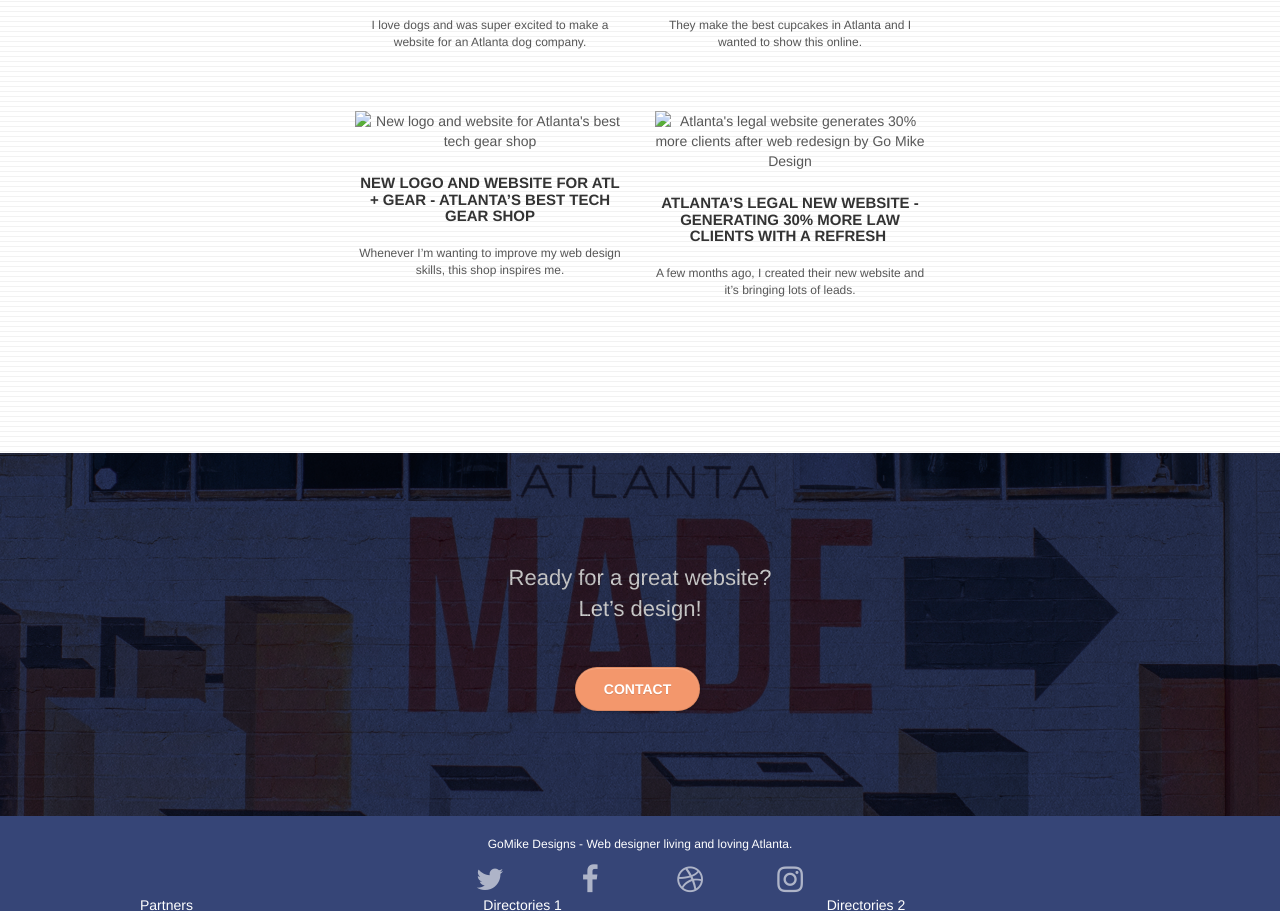
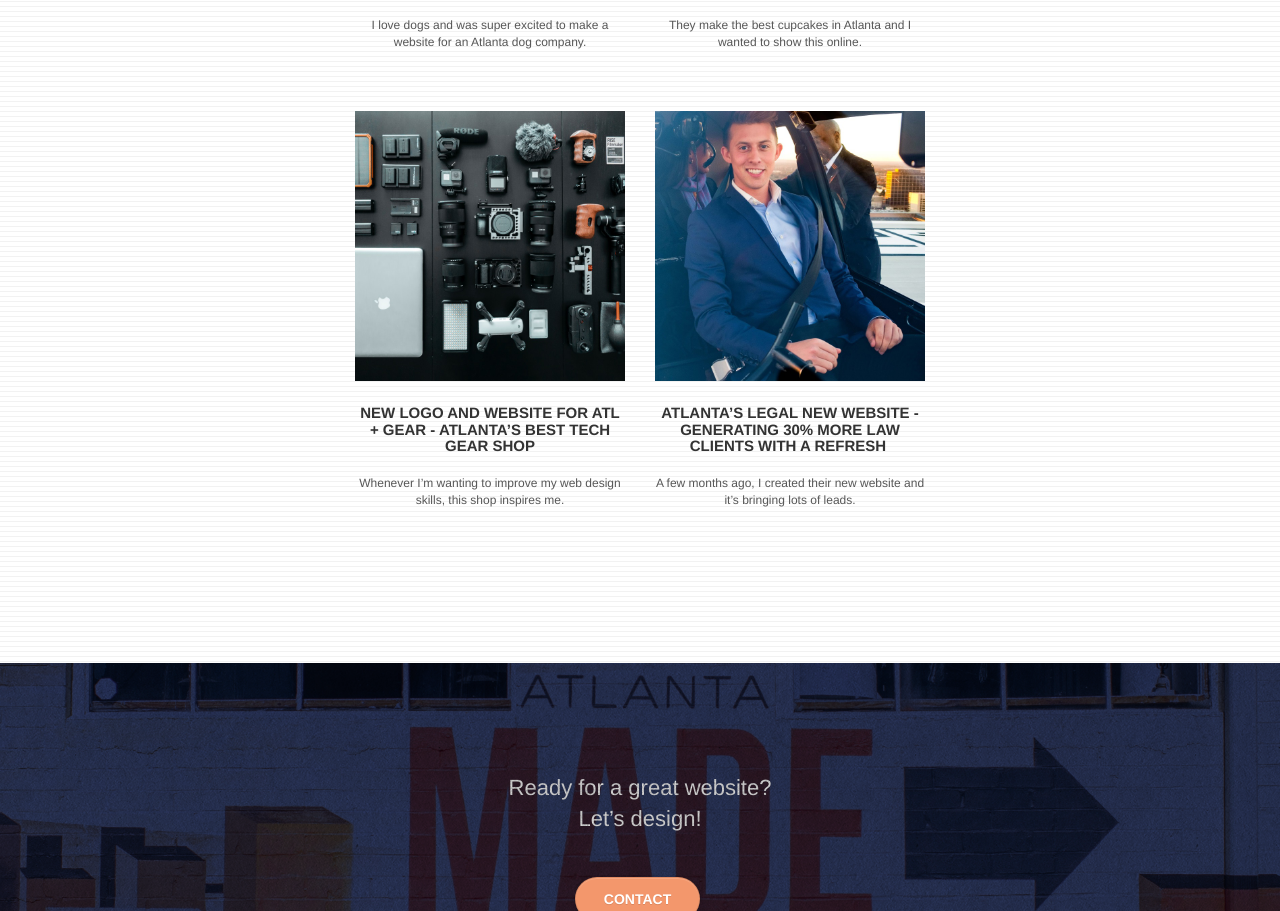
Before and after one commit to dwate/Project4, a plain HTML site: page index.html in a window 1280 px wide. Shown: the part 2354-3265 px from the top of the page. Drawn offline with Linux system fonts and the light colour scheme.

Commit message:
homepage images change

```diff
--- a/index.html
+++ b/index.html
@@ -177,7 +177,7 @@
 		</div>
 		<div class="row tight-width-whitespace portfolio-row">
 			<div class="col-sm-6">
-				<a href="#" data-lightbox="img/33.jpg" data-gallery-id="gallery-1" data-caption="New logo and website for Atlanta's best tech gear shop" data-frame="snapshot-lb"><img src="img/3.bmp" class="img-responsive portfolio-thumb" alt="New logo and website for Atlanta's best tech gear shop" /></a>
+				<a href="#" data-lightbox="img/33.jpg" data-gallery-id="gallery-1" data-caption="New logo and website for Atlanta's best tech gear shop" data-frame="snapshot-lb"><img src="img/33.jpg" class="img-responsive portfolio-thumb" alt="New logo and website for Atlanta's best tech gear shop" /></a>
 				<h3 class="mg-md text-center">
 					New logo and website for Atl + Gear - Atlanta&rsquo;s best tech gear shop
 			 	</h3>
@@ -186,7 +186,7 @@
 				</p>
 			</div>
 			<div class="col-sm-6">
-				<a href="#" data-lightbox="img/44.jpg" data-gallery-id="gallery-1" data-caption="Atlanta's legal website generates 30% more clients after web redesign" data-frame="snapshot-lb"><img src="img/4.bmp" class="img-responsive portfolio-thumb" alt="Atlanta's legal website generates 30% more clients after web redesign by Go Mike Design" /></a>
+				<a href="#" data-lightbox="img/44.jpg" data-gallery-id="gallery-1" data-caption="Atlanta's legal website generates 30% more clients after web redesign" data-frame="snapshot-lb"><img src="img/44.jpg" class="img-responsive portfolio-thumb" alt="Atlanta's legal website generates 30% more clients after web redesign by Go Mike Design" /></a>
 				<h3 class="mg-md text-center">
 					Atlanta&rsquo;s legal new website - Generating 30% more law clients with a refresh&nbsp;
 				</h3>
```
